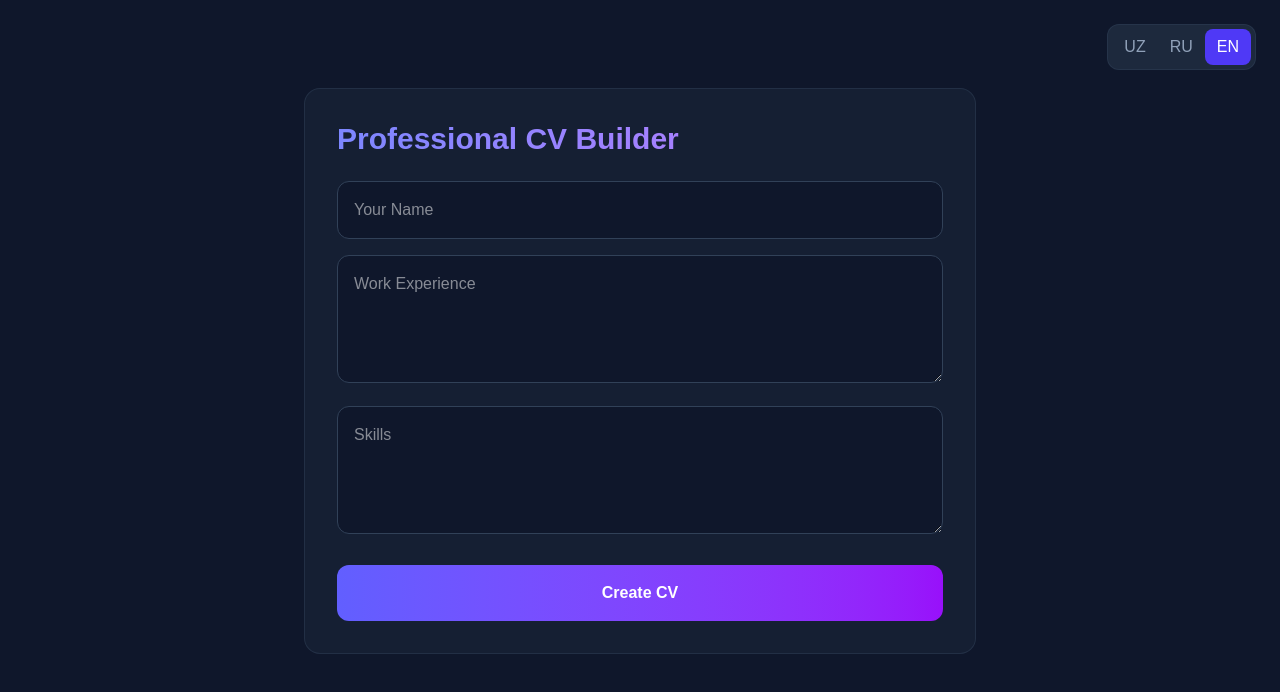
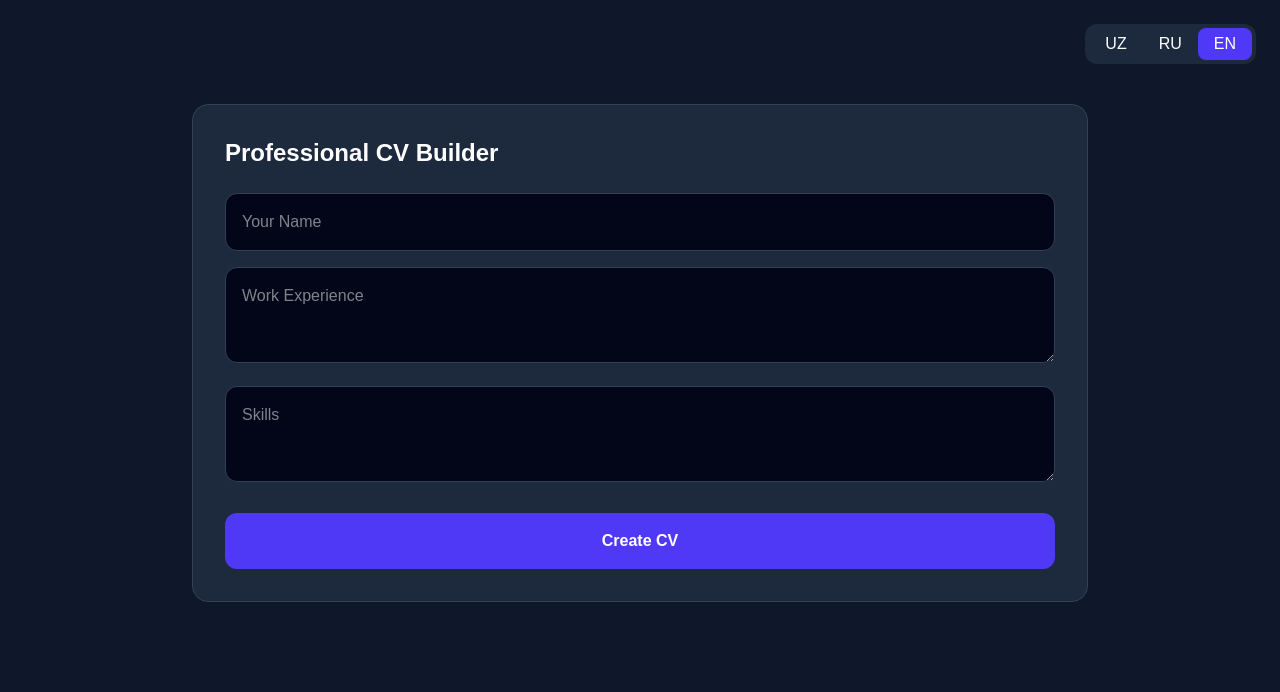
Before and after one commit to Khumoyun077/aurakit.pro, a Next.js app: page /cv-builder in a window 1280 px wide. Shown: the top 692 px of the page. Built offline with nearby package versions, Linux system fonts and the light colour scheme.

Commit message:
CV Builder a Uni dizaynni birlashtirish

```diff
--- a/app/cv-builder/page.tsx
+++ b/app/cv-builder/page.tsx
@@ -28,26 +28,24 @@ export default function CVBuilderPage() {
   };
 
   return (
-    <main className="min-h-screen bg-slate-900 text-white flex flex-col items-center p-6">
-      <div className="absolute top-6 right-6 flex bg-slate-800 p-1 rounded-xl border border-slate-700/50">
+    <main className="min-h-screen bg-slate-900 text-white p-10 flex flex-col items-center">
+      {/* Til tanlash (Rasmda ko'rganingizdek yuqorida) */}
+      <div className="absolute top-6 right-6 flex bg-slate-800 p-1 rounded-xl">
         {(['UZ', 'RU', 'EN'] as const).map(l => (
-          <button key={l} onClick={() => setLang(l)} className={`px-3 py-1.5 rounded-lg ${lang === l ? 'bg-indigo-600' : 'text-slate-400'}`}>{l}</button>
+          <button key={l} onClick={() => setLang(l)} className={`px-4 py-1 rounded-lg ${lang === l ? 'bg-indigo-600' : ''}`}>{l}</button>
         ))}
       </div>
 
-      <div className="w-full max-w-2xl mt-16 bg-slate-800/50 border border-slate-700/50 rounded-2xl p-8">
-        <h1 className="text-3xl font-bold mb-6 bg-gradient-to-r from-indigo-400 to-purple-400 bg-clip-text text-transparent">{t.title}</h1>
-
-        {/* Mana bu yerda t.name, t.exp, t.skills ishlatilgan */}
-        <input className="w-full p-4 mb-4 bg-slate-900 rounded-xl border border-slate-700" placeholder={t.name} onChange={(e) => setData({...data, name: e.target.value})} />
-        <textarea className="w-full p-4 mb-4 bg-slate-900 rounded-xl border border-slate-700 h-32" placeholder={t.exp} onChange={(e) => setData({...data, experience: e.target.value})} />
-        <textarea className="w-full p-4 mb-6 bg-slate-900 rounded-xl border border-slate-700 h-32" placeholder={t.skills} onChange={(e) => setData({...data, skills: e.target.value})} />
-
-        <button onClick={handleSubmit} className="w-full bg-gradient-to-r from-indigo-500 to-purple-600 py-4 rounded-xl font-bold hover:opacity-90 transition">
-          {loading ? '...' : t.btn}
-        </button>
-
-        {cv && <div className="mt-8 p-6 bg-slate-900 rounded-2xl border border-indigo-500/30 whitespace-pre-line">{cv}</div>}
+      {/* Rasmda ko'rsatgan 2x2 dizayn qismi */}
+      <div className="grid grid-cols-2 gap-6 w-full max-w-4xl mt-16">
+        <div className="col-span-2 bg-slate-800 p-8 rounded-2xl border border-slate-700">
+           <h1 className="text-2xl font-bold mb-6">{t.title}</h1>
+           <input className="w-full p-4 mb-4 bg-slate-950 rounded-xl border border-slate-700" placeholder={t.name} onChange={(e) => setData({...data, name: e.target.value})} />
+           <textarea className="w-full p-4 mb-4 bg-slate-950 rounded-xl border border-slate-700 h-24" placeholder={t.exp} onChange={(e) => setData({...data, experience: e.target.value})} />
+           <textarea className="w-full p-4 mb-6 bg-slate-950 rounded-xl border border-slate-700 h-24" placeholder={t.skills} onChange={(e) => setData({...data, skills: e.target.value})} />
+           <button onClick={handleSubmit} className="w-full bg-indigo-600 py-4 rounded-xl font-bold">{loading ? '...' : t.btn}</button>
+           {cv && <div className="mt-8 p-6 bg-slate-950 rounded-xl border border-indigo-500 whitespace-pre-line">{cv}</div>}
+        </div>
       </div>
     </main>
   );
```
